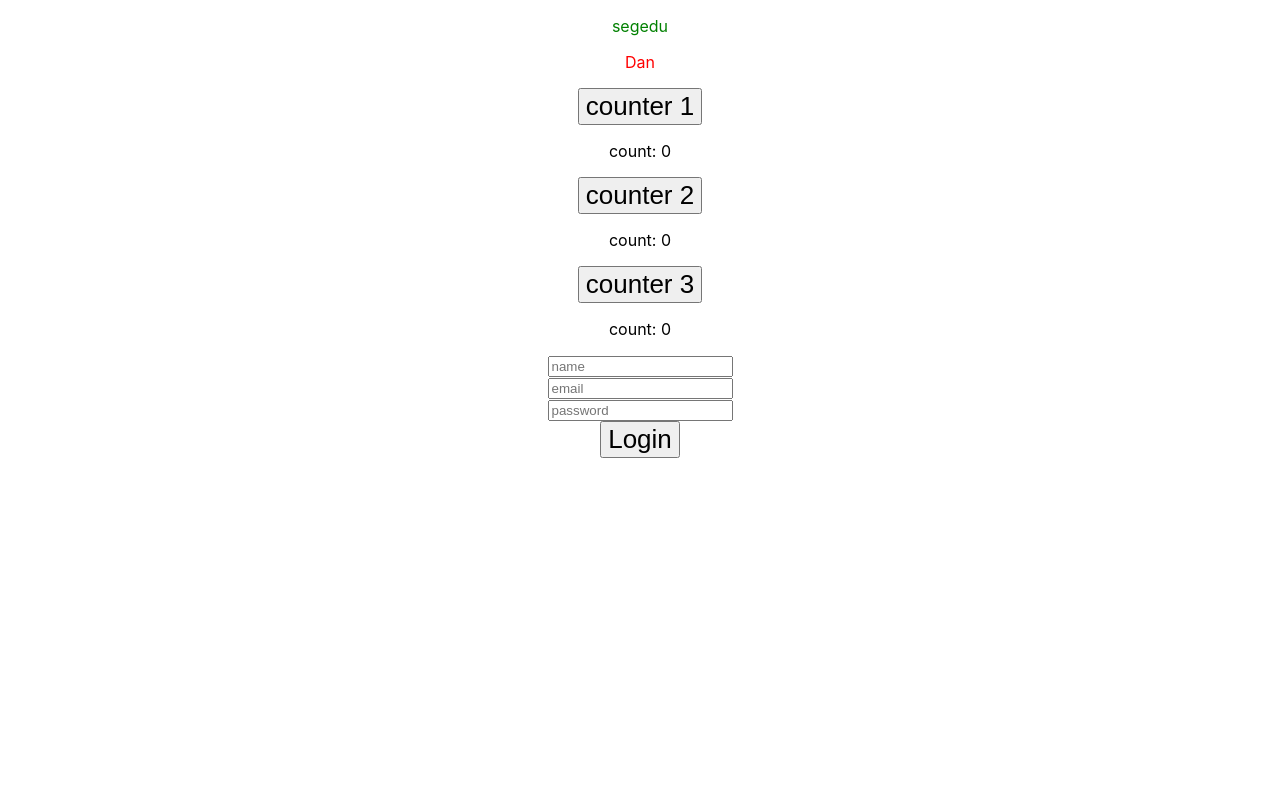
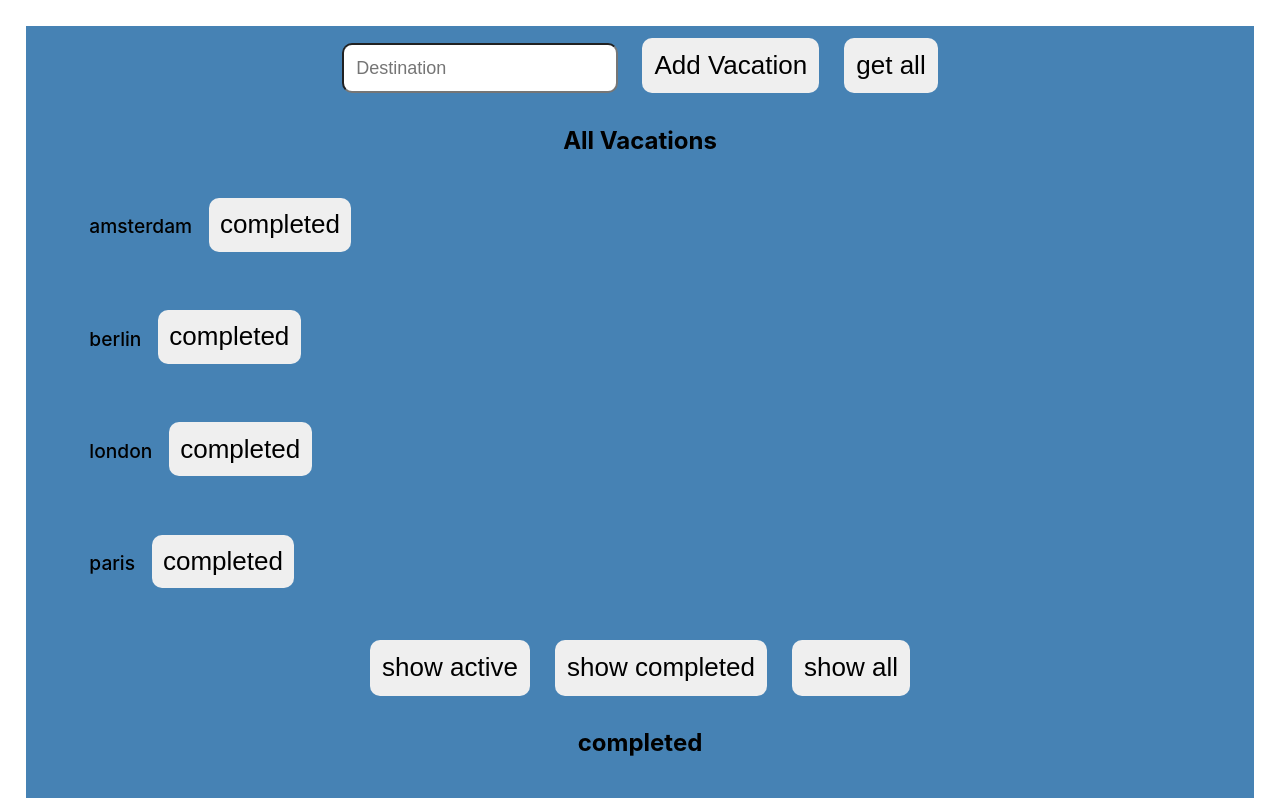
Before and after one commit to Segedu/tec-homework, a React (Vite) app in the folder 14.12.2021- hooks/vite-project/: page / in a window 1280 px wide. Shown: the top 798 px of the page. Built offline with nearby package versions, Linux system fonts and the light colour scheme.

Commit message:
14.12.2021

```diff
--- a/14.12.2021- hooks/vite-project/package.json
+++ b/14.12.2021- hooks/vite-project/package.json
@@ -8,7 +8,8 @@
   },
   "dependencies": {
     "react": "^17.0.2",
-    "react-dom": "^17.0.2"
+    "react-dom": "^17.0.2",
+    "uuid": "^8.3.2"
   },
   "devDependencies": {
     "@vitejs/plugin-react": "^1.0.7",
--- a/14.12.2021- hooks/vite-project/src/App.jsx
+++ b/14.12.2021- hooks/vite-project/src/App.jsx
@@ -4,14 +4,16 @@ import YourName from './components/YourName';
 import Name from './components/Name';
 import ThreeCounters from './components/ThreeCounters';
 import Login from './components/Login';
+import Vacation from './components/Vacation';
 
 function App() {
   return (
     <div className="App">
-      <YourName />
-      <Name randName="Dan" />
-      <ThreeCounters />
-      <Login/>
+      {/* <YourName /> */}
+      {/* <Name randName="Dan" /> */}
+      {/* <ThreeCounters /> */}
+      {/* <Login /> */}
+      <Vacation />
     </div>
   )
 }
--- /dev/null
+++ b/14.12.2021- hooks/vite-project/src/components/Vacation.css
@@ -0,0 +1,29 @@
+.vacation{
+    background-color:steelblue;
+    margin: 2%;
+}
+input{
+    border-radius: 10px;
+    margin: 1%;
+    padding: 1%;
+    font-size: larger;
+}
+input::placeholder{
+    font-size: large;
+}
+ul{
+    text-align: left;
+}
+li{
+    font-size: larger;
+    font-weight: 500;
+    margin: 1%;
+    padding: 1%;
+    list-style: none;
+}
+button{
+    padding: 1%;
+    margin: 1%;
+    border-radius: 10px;
+    border: none;
+}
--- /dev/null
+++ b/14.12.2021- hooks/vite-project/src/components/Vacation.jsx
@@ -0,0 +1,70 @@
+import { useState } from "react";
+import { v4 as uuidv4 } from 'uuid';
+import './Vacation.css';
+
+const Vacation = () => {
+    const [vacations, setVacation] = useState([
+        { destination: "amsterdam", completed: true, id: uuidv4() },
+        { destination: "berlin", completed: true, id: uuidv4() },
+        { destination: "london", completed: false, id: uuidv4() },
+        { destination: "paris", completed: false, id: uuidv4() },
+
+    ])
+    let [vacationInput, setVacationInput] = useState('')
+
+    const getNewVacation = (e) => { setVacationInput(vacationInput = e.target.value) }
+
+    const filterUnCompleted = () => {
+        return vacations.filter((vacation) => vacation.completed === false)
+    }
+    const filterCompleted = () => {
+        return vacations.filter((vacation) => vacation.completed === true)
+
+    }
+    const getAll = () => {
+        vacations.map((vacation => (
+            <li key={vacation.id}>{vacation.destination}<span> </span>
+                <button onClick={() => setCompleted(vacation.id)}>completed</button></li>)))
+    }
+
+    const addVacationClick = (e) => {
+        e.preventDefault();
+        let newArray = [...vacations];
+        const newVacation = {
+            destination: vacationInput,
+            completed: false,
+            id: uuidv4(),
+        };
+        newArray.push(newVacation)
+        setVacation(newArray);
+    }
+
+    const setCompleted = (vacId) => {
+        let vacation = vacations.find((vacation) => vacation.id === vacId)
+        vacation.completed = true;
+        setVacation(vacations)
+    }
+
+    return (<div className="vacation">
+        <input onChange={getNewVacation} placeholder="Destination"></input>
+        <button onClick={addVacationClick} >Add Vacation</button>
+        <button onClick={getAll}>get all</button>
+
+        <h2>All Vacations</h2>
+        <ul>{vacations.map(vacation => (
+            <li key={vacation.id}>{vacation.destination}<span> </span>
+                <button onClick={() => setCompleted(vacation.id)}>completed</button></li>))}
+        </ul>
+
+        <button>show active</button>
+        <button onClick={filterCompleted}>show completed</button>
+        <button onClick={filterUnCompleted}>show all</button>
+
+        <h2>completed</h2>
+        <ul>{
+            filterCompleted().map(vacation => (
+                <li key={vacation.id}>{vacation.destination}<span> </span>
+                    <button onClick={() => setCompleted(vacation.id)}>completed</button></li>))}</ul>
+    </div >)
+}
+export default Vacation;
```
Also changed, not shown: 1 other file (tests, documents, lock files or other folders).
